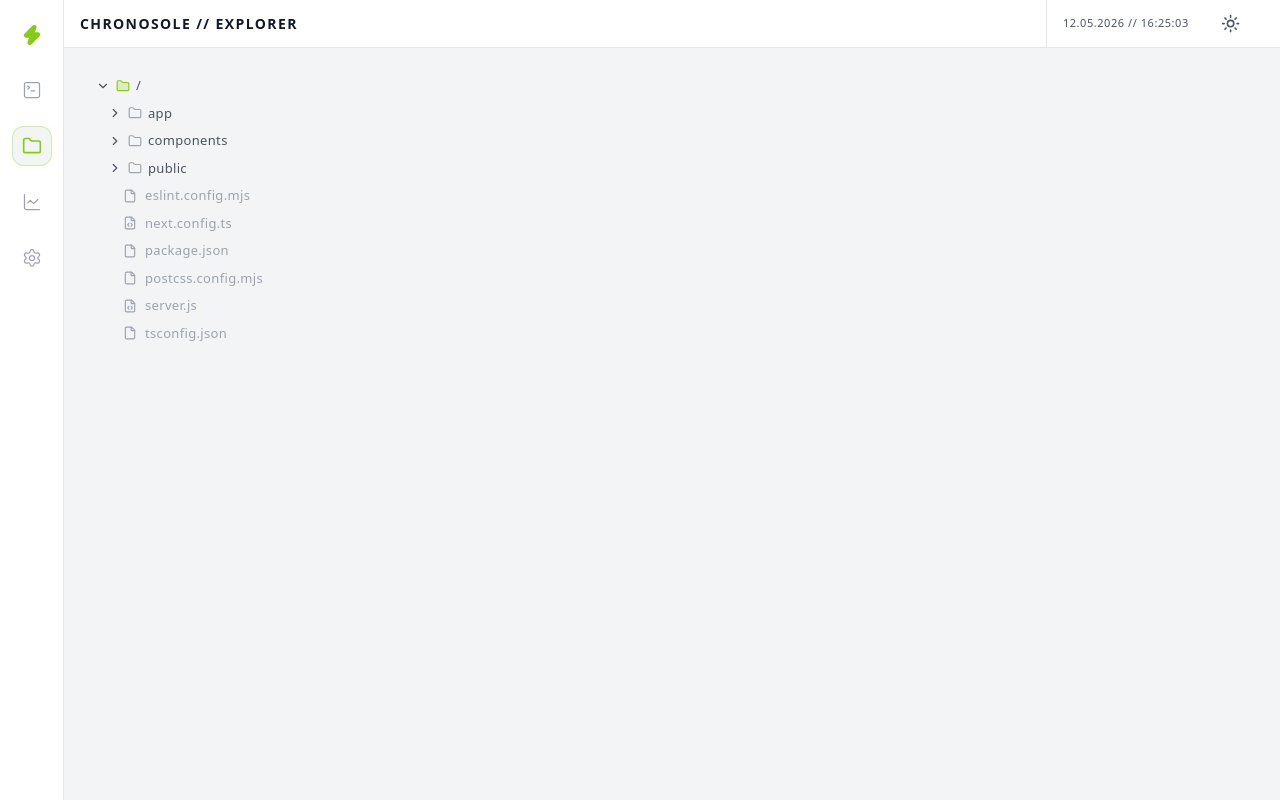
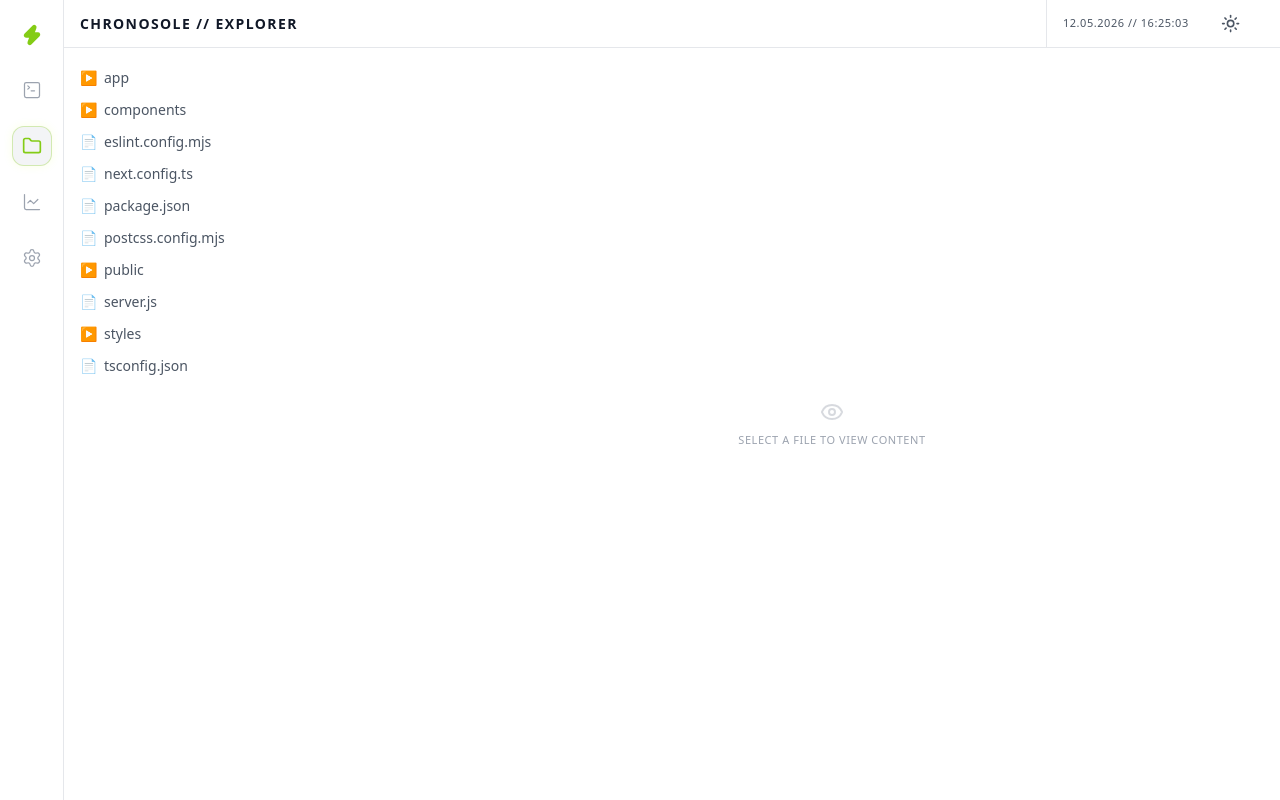
Before and after one commit to DennisR96/chronsole, a Next.js app: page /file-explorer in a window 1280 px wide. Built offline with nearby package versions, Linux system fonts and the light colour scheme; a web font is replaced by a local one.

Commit message:
changed folder

```diff
--- a/app/api/files/route.ts
+++ b/app/api/files/route.ts
@@ -1,59 +1,31 @@
-// app/api/files/route.ts
-import { NextResponse } from 'next/server';
+import { NextRequest, NextResponse } from 'next/server';
 import fs from 'fs/promises';
 import path from 'path';
 
-interface FileNode {
-  id: string;
-  name: string;
-  type: 'file' | 'folder';
-  children?: FileNode[];
-}
+export async function GET(request: NextRequest) {
+  try {
+    const searchParams = request.nextUrl.searchParams;
+    const requestedPath = searchParams.get('path');
 
-/**
- * Recursively walks the directory structure.
- */
-async function walk(dir: string, depth = 0): Promise<FileNode | null> {
-  if (depth > 5) return null;
+    const targetPath = requestedPath || '/';
+    const entries = await fs.readdir(targetPath, { withFileTypes: true });
 
-  const name = path.basename(dir) || dir;
-  if (name === 'node_modules' || name === '.git' || name === '.next') {
-    return null;
-  }
+    const fileSystem = entries.map((entry) => {
+      const isFolder = entry.isDirectory();
 
-  try {
-    const stats = await fs.stat(dir);
-
-    if (!stats.isDirectory()) {
-      return { id: dir, name, type: 'file' };
-    }
-
-    const entries = await fs.readdir(dir, { withFileTypes: true });
-    const children: FileNode[] = [];
-
-    for (const entry of entries) {
-      const fullPath = path.join(dir, entry.name);
-      if (entry.isDirectory()) {
-        const childNode = await walk(fullPath, depth + 1);
-        if (childNode) children.push(childNode);
-      } else {
-        children.push({ id: fullPath, name: entry.name, type: 'file' });
-      }
-    }
-
-    children.sort((a, b) => {
-      if (a.type === b.type) return a.name.localeCompare(b.name);
-      return a.type === 'folder' ? -1 : 1;
+      return {
+        id: path.join(targetPath, entry.name),
+        name: entry.name,
+        type: isFolder ? 'folder' : 'file',
+        children: isFolder ? [] : undefined,
+      };
     });
 
-    return { id: dir, name, type: 'folder', children };
+    return NextResponse.json(fileSystem);
   } catch (error) {
-    return null;
+    return NextResponse.json(
+      { error: 'Failed to read directory' },
+      { status: 500 }
+    );
   }
 }
-
-export async function GET() {
-  const rootPath = process.cwd();
-  const tree = await walk(rootPath);
-  return NextResponse.json(tree ? [tree] : []);
-}
--- a/app/file-explorer/page.tsx
+++ b/app/file-explorer/page.tsx
@@ -5,25 +5,66 @@ import { useTheme } from 'next-themes';
 import { ThemeToggle } from '@/components/theme/ThemeToggle';
 import { Sidebar } from '@/components/Sidebar';
 import { FileTree, FileNode } from '@/components/FileTree';
+import { FileViewer } from '@/components/FileViewer';
 
 export default function FileExplorerPage() {
   const { theme, resolvedTheme } = useTheme();
   const currentTheme = resolvedTheme || theme;
 
   const [activeFile, setActiveFile] = useState<string>('');
+  const [fileContent, setFileContent] = useState<string>('');
+  const [isFileLoading, setIsFileLoading] = useState<boolean>(false);
   const [fileSystem, setFileSystem] = useState<FileNode[]>([]);
   const [time, setTime] = useState('');
   const [date, setDate] = useState('');
 
-  // Fetch file tree data
   useEffect(() => {
     fetch('/api/files')
-      .then((res) => res.json())
-      .then((data) => setFileSystem(data))
-      .catch((err) => console.error('Failed to load file system:', err));
+      .then((res) => {
+        if (!res.ok) {
+          throw new Error(`Failed to fetch: ${res.status} ${res.statusText}`);
+        }
+        return res.json();
+      })
+      .then((data) => {
+        if (Array.isArray(data)) {
+          setFileSystem(data);
+        } else {
+          console.error('Expected an array of FileNode, but received:', data);
+          setFileSystem([]);
+        }
+      })
+      .catch((err) => {
+        console.error('Failed to load file system:', err);
+        setFileSystem([]);
+      });
   }, []);
 
-  // Handle system clock ticking
+  useEffect(() => {
+    if (!activeFile) return;
+
+    setIsFileLoading(true);
+
+    fetch(`/api/files/content?path=${encodeURIComponent(activeFile)}`)
+      .then(async (res) => {
+        if (!res.ok) {
+          const errorData = await res.json().catch(() => ({}));
+          throw new Error(errorData.error || `HTTP ${res.status}`);
+        }
+        return res.json();
+      })
+      .then((data) => {
+        setFileContent(data.content || '');
+      })
+      .catch((err) => {
+        console.error(err);
+        setFileContent(`Error: Could not retrieve file content. (${err.message})`);
+      })
+      .finally(() => {
+        setIsFileLoading(false);
+      });
+  }, [activeFile]);
+
   useEffect(() => {
     const tick = () => {
       const now = new Date();
@@ -40,8 +81,6 @@ export default function FileExplorerPage() {
       <Sidebar activeTab="files" />
 
       <div className="flex-1 flex flex-col min-w-0 bg-bg-surface">
-        <div className="flex-1 flex flex-col bg-bg-base relative overflow-hidden">
-          <div className="flex flex-col h-full bg-bg-base">
         <div className="flex h-12 bg-bg-surface shrink-0 items-end px-4 gap-2 border-b border-border-main overflow-x-auto no-scrollbar">
           <div className="flex items-center h-full pr-6 text-sm font-bold tracking-widest text-text-1">
             CHRONOSOLE // EXPLORER
@@ -51,14 +90,21 @@ export default function FileExplorerPage() {
             <ThemeToggle />
           </div>
         </div>
-            <div className="flex-1 overflow-y-auto p-6 custom-scrollbar">
+
+        <div className="flex-1 flex overflow-hidden">
+          <div className="w-80 shrink-0 h-full bg-bg-surface overflow-y-auto p-4 custom-scrollbar">
             <FileTree
               data={fileSystem}
               activeFileId={activeFile}
               onSelectFile={setActiveFile}
             />
           </div>
-          </div>
+
+          <FileViewer
+            filePath={activeFile}
+            content={fileContent}
+            isLoading={isFileLoading}
+          />
         </div>
       </div>
     </div>
--- a/app/layout.tsx
+++ b/app/layout.tsx
@@ -1,6 +1,6 @@
 import type { Metadata, Viewport } from "next";
 import { Chakra_Petch, JetBrains_Mono } from "next/font/google";
-import "./globals.css";
+import "@/styles/globals.css";
 import { ThemeProvider } from "@/components/theme/ThemeProvider";
 
 const chakraPetch = Chakra_Petch({
--- a/components/FileTree.tsx
+++ b/components/FileTree.tsx
@@ -1,93 +1,117 @@
-// components/FileTree.tsx
-'use client';
+"use client";
 
-import { useState, useEffect } from 'react';
-import { ChevronRight, ChevronDown, File, Folder as FolderIcon, FileCode, FileText, FileImage } from 'lucide-react';
+import { useState } from 'react';
 
-export type FileNode = {
+export interface FileNode {
   id: string;
   name: string;
   type: 'file' | 'folder';
   children?: FileNode[];
-};
+}
 
-const getFileIcon = (name: string) => {
-  if (name.endsWith('.tsx') || name.endsWith('.ts') || name.endsWith('.js')) return <FileCode size={14} />;
-  if (name.endsWith('.md') || name.endsWith('.txt')) return <FileText size={14} />;
-  if (name.endsWith('.png') || name.endsWith('.jpg') || name.endsWith('.svg')) return <FileImage size={14} />;
-  return <File size={14} />;
-};
+interface FileTreeProps {
+  data: FileNode[];
+  activeFileId: string;
+  onSelectFile: (path: string) => void;
+}
 
-export function FileTree({ data, depth = 0, activeFileId, onSelectFile }: {
-  data: FileNode[];
-  depth?: number;
-  activeFileId?: string;
-  onSelectFile?: (id: string) => void;
-}) {
-  const [openFolders, setOpenFolders] = useState<Set<string>>(new Set());
+export function FileTree({ data, activeFileId, onSelectFile }: FileTreeProps) {
+  return (
+    <div className="text-sm font-mono text-text-2 flex flex-col gap-1">
+      {data.map((node) => (
+        <TreeNode
+          key={node.id}
+          node={node}
+          activeFileId={activeFileId}
+          onSelectFile={onSelectFile}
+          level={0}
+        />
+      ))}
+    </div>
+  );
+}
 
-  useEffect(() => {
-    if (depth === 0 && data.length > 0) {
-      setOpenFolders((prev) => {
-        if (prev.size === 0) {
-          return new Set([data[0].id]);
-        }
-        return prev;
-      });
+interface TreeNodeProps {
+  node: FileNode;
+  activeFileId: string;
+  onSelectFile: (path: string) => void;
+  level: number;
+}
+
+function TreeNode({ node, activeFileId, onSelectFile, level }: TreeNodeProps) {
+  const [isOpen, setIsOpen] = useState(false);
+  const [children, setChildren] = useState<FileNode[]>(node.children || []);
+  const [isLoading, setIsLoading] = useState(false);
+
+  const isFolder = node.type === 'folder';
+  const isActive = activeFileId === node.id;
+
+  const handleToggle = async () => {
+    if (!isFolder) {
+      onSelectFile(node.id);
+      return;
     }
-  }, [data, depth]);
 
-  const toggleFolder = (id: string) => {
-    setOpenFolders(prev => {
-      const next = new Set(prev);
-      if (next.has(id)) next.delete(id);
-      else next.add(id);
-      return next;
-    });
+    // If opening the folder and we haven't loaded its children yet
+    if (!isOpen && children.length === 0) {
+      setIsLoading(true);
+      try {
+        const res = await fetch(`/api/files?path=${encodeURIComponent(node.id)}`);
+        if (!res.ok) throw new Error('Failed to load folder');
+        const data = await res.json();
+        setChildren(data);
+      } catch (error) {
+        console.error(error);
+      } finally {
+        setIsLoading(false);
+      }
+    }
+
+    setIsOpen(!isOpen);
   };
 
   return (
-    <div className="flex flex-col font-mono text-[13px] select-none">
-      {data.map((node) => {
-        const isOpen = openFolders.has(node.id);
-        const isSelected = activeFileId === node.id;
+    <div className="flex flex-col">
+      <div
+        onClick={handleToggle}
+        style={{ paddingLeft: `${level * 12}px` }}
+        className={`flex items-center gap-2 py-1 px-2 cursor-pointer rounded hover:bg-bg-hover select-none transition-colors ${isActive ? 'bg-bg-hover text-text-1 font-bold' : ''
+          }`}
+      >
+        {isFolder ? (
+          <span className="w-4 h-4 flex items-center justify-center text-text-3">
+            {isLoading ? '⟳' : isOpen ? '▼' : '▶'}
+          </span>
+        ) : (
+          <span className="w-4 h-4 flex items-center justify-center text-text-3">
+            📄
+          </span>
+        )}
+        <span className="truncate">{node.name}</span>
+      </div>
 
-        if (node.type === 'folder') {
-          return (
-            <div key={node.id} className="flex flex-col">
-              <div
-                className="flex items-center gap-1.5 py-1 px-2 hover:bg-bg-raised text-text-2 hover:text-text-1 cursor-pointer transition-colors"
-                style={{ paddingLeft: `${depth * 12 + 8}px` }}
-                onClick={() => toggleFolder(node.id)}
-              >
-                {isOpen ? <ChevronDown size={14} /> : <ChevronRight size={14} />}
-                <FolderIcon size={14} className={isOpen ? 'text-accent' : 'text-text-3'} fill={isOpen ? 'currentColor' : 'none'} fillOpacity={0.2} />
-                <span className="truncate tracking-wide">{node.name}</span>
-              </div>
-              {isOpen && node.children && (
-                <FileTree data={node.children} depth={depth + 1} activeFileId={activeFileId} onSelectFile={onSelectFile} />
-              )}
+      {isFolder && isOpen && (
+        <div className="flex flex-col mt-1">
+          {children.length === 0 && !isLoading ? (
+            <div
+              style={{ paddingLeft: `${(level + 1) * 12 + 16}px` }}
+              className="py-1 text-text-3 italic text-xs"
+            >
+              Empty folder
             </div>
-          );
-        }
-
-        return (
-          <div
-            key={node.id}
-            className={`flex items-center gap-2 py-1 px-2 cursor-pointer transition-colors border-l-[3px] ${isSelected
-              ? 'bg-accent/10 text-accent border-accent'
-              : 'text-text-3 hover:bg-bg-raised hover:text-text-1 border-transparent'
-              }`}
-            style={{ paddingLeft: `${depth * 12 + 20}px` }}
-            onClick={() => onSelectFile?.(node.id)}
-          >
-            <span className={isSelected ? 'text-accent' : 'text-text-3'}>
-              {getFileIcon(node.name)}
-            </span>
-            <span className="truncate tracking-wide">{node.name}</span>
-          </div>
-        );
-      })}
+          ) : (
+            children.map((childNode) => (
+              <TreeNode
+                key={childNode.id}
+                node={childNode}
+                activeFileId={activeFileId}
+                onSelectFile={onSelectFile}
+                level={level + 1}
+              />
+            ))
+          )}
+        </div>
+      )}
     </div>
   );
 }
--- /dev/null
+++ b/components/FileViewer.tsx
@@ -0,0 +1,58 @@
+// components/FileViewer.tsx
+'use client';
+
+import ReactMarkdown from 'react-markdown';
+import { FileText, Eye } from 'lucide-react';
+
+interface FileViewerProps {
+  filePath: string;
+  content: string;
+  isLoading: boolean;
+}
+
+export function FileViewer({ filePath, content, isLoading }: FileViewerProps) {
+  if (isLoading) {
+    return (
+      <div className="flex-1 flex items-center justify-center font-mono text-sm text-text-3">
+        <div className="animate-pulse">LOADING CONTENT //...</div>
+      </div>
+    );
+  }
+
+  if (!filePath) {
+    return (
+      <div className="flex-1 flex flex-col items-center justify-center font-mono text-text-3 gap-2">
+        <Eye size={24} className="opacity-40" />
+        <div className="text-[11px] tracking-wider">SELECT A FILE TO VIEW CONTENT</div>
+      </div>
+    );
+  }
+
+  const fileName = filePath.split('/').pop() || '';
+  const isMarkdown = fileName.endsWith('.md');
+
+  return (
+    <div className="flex-1 flex flex-col min-w-0 bg-bg-base border-l border-border-main h-full">
+      <div className="flex h-9 bg-bg-surface shrink-0 items-center px-4 gap-2 border-b border-border-main font-mono text-xs text-text-2">
+        <FileText size={12} />
+        <span className="truncate">{fileName}</span>
+      </div>
+
+      <div className="flex-1 overflow-y-auto p-6 custom-scrollbar font-mono text-sm text-text-1 selection:bg-accent/20">
+        {isMarkdown ? (
+          <article className="prose prose-invert max-w-none
+            prose-headings:font-mono prose-headings:text-text-1
+            prose-p:text-text-2 prose-p:leading-relaxed
+            prose-code:text-accent prose-code:bg-bg-raised prose-code:px-1 prose-code:py-0.5 prose-code:rounded
+            prose-pre:bg-bg-raised prose-pre:border prose-pre:border-border-main">
+            <ReactMarkdown>{content}</ReactMarkdown>
+          </article>
+        ) : (
+          <pre className="whitespace-pre-wrap font-mono text-xs leading-5 text-text-2">
+            {content}
+          </pre>
+        )}
+      </div>
+    </div>
+  );
+}
--- a/package.json
+++ b/package.json
@@ -17,6 +17,7 @@
     "node-pty": "^1.1.0",
     "react": "19.2.4",
     "react-dom": "19.2.4",
+    "react-markdown": "^10.1.0",
     "ws": "^8.20.0",
     "xterm-addon-image": "^0.5.0"
   },
--- a/app/globals.css
+++ b/styles/globals.css
@@ -97,7 +97,9 @@ body {
 }
 
 .xterm {
-  padding: 50;
+  padding: 0;
+  padding-left: 20px;
+  padding-top: 20px;
   height: 100%;
 }
 
```
Also changed, not shown: app/api/files/content/route.ts (added, +30 -0 lines), 1 other file (tests, documents, lock files or other folders). Lines whose indentation alone changed are shown as unchanged.
